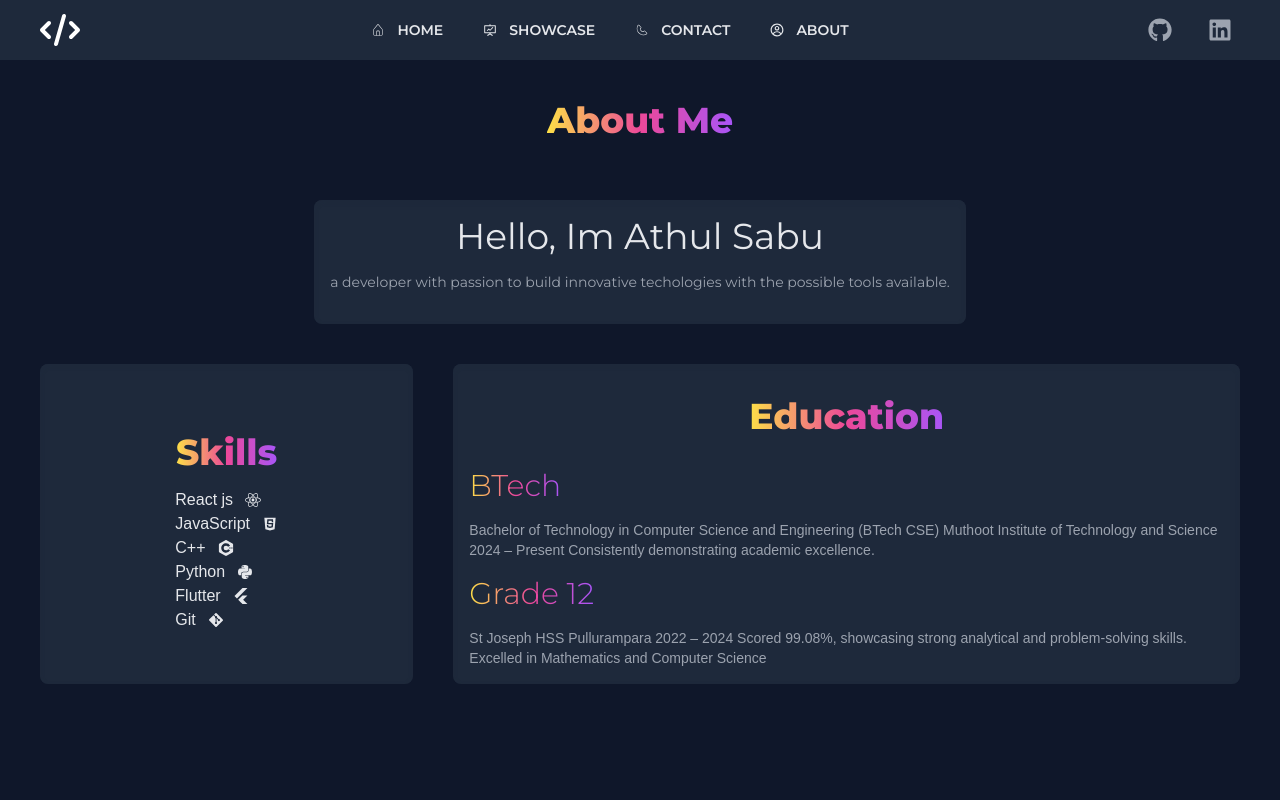
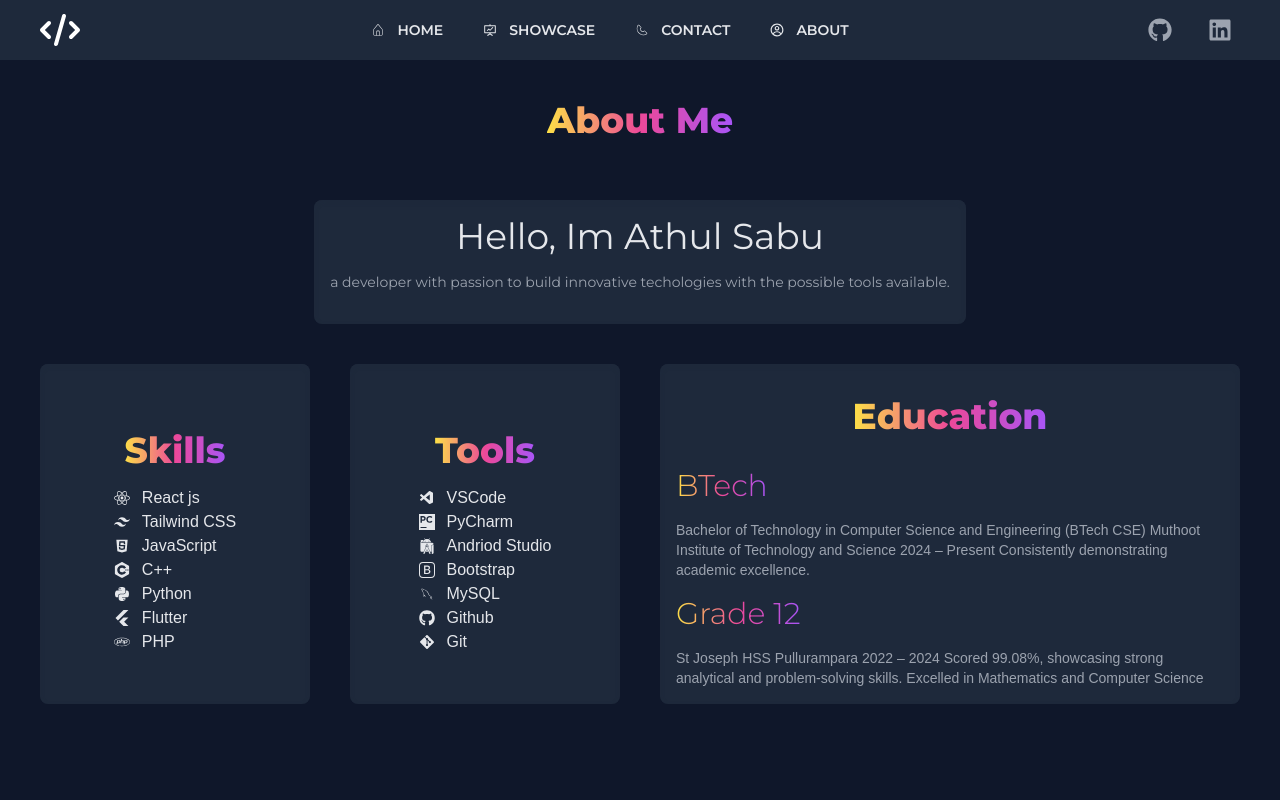
Before and after one commit to athulcoder/athulcoder.github.io, a React (Vite) app: page /about in a window 1280 px wide. Shown: the top 800 px of the page. Built offline with nearby package versions, Linux system fonts and the light colour scheme; a web font is replaced by a local one.

Commit message:
Responive added

```diff
--- a/src/components/Navbar.jsx
+++ b/src/components/Navbar.jsx
@@ -8,8 +8,8 @@ const Navbar = () => {
   return (
     <header className=" w-full bg-primary-color h-[60px] items-center flex ">
       <nav className="flex gap-40 items-center px-10  w-full justify-between max-sm:px-4">
-        <div>
-          <img src={codeICON} width={40} height={40} alt="" className="" />
+        <div className="w-[40px] h-[40px]">
+          <img src={codeICON} className="w-[40px] h-[40px]" />
         </div>
 
         <div className="flex lg:hidden cursor-pointer gap-5">
--- a/src/pages/About.jsx
+++ b/src/pages/About.jsx
@@ -1,4 +1,5 @@
 import { skills } from "../routes/skills";
+import { tools } from "../routes/tools";
 
 const About = () => {
   return (
@@ -16,7 +17,7 @@ const About = () => {
             possible tools available.
           </p>
         </div>
-        <div className="grid grid-cols-1 sm:grid-cols-3 gap-0 sm:gap-10 ">
+        <div className="grid grid-cols-1 sm:grid-cols-2  lg:grid-cols-4 gap-0 sm:gap-10 ">
           <div className="flex flex-col justify-center sm:col-span-1 items-center p-4 my-5 bg-primary-color shadow-inner shadow-slate-800 rounded-lg min-w-[200px] sm:w- ">
             <h1 className="text-2xl  lg:text-4xl my-4 font-montserrat bg-gradient-to-r from-yellow-300 via-pink-500 to-purple-500 text-transparent bg-clip-text font-extrabold">
               Skills
@@ -27,8 +28,25 @@ const About = () => {
                   key={index}
                   className="gap-3 flex text-primary-text justify-center items-center"
                 >
+                  {skill.Icon}
                   <span>{skill.name}</span>
-                  {skill.Icon}
+                </li>
+              ))}
+            </ul>
+          </div>
+
+          <div className="flex flex-col justify-center sm:col-span-1 items-center p-4 my-5 bg-primary-color shadow-inner shadow-slate-800 rounded-lg min-w-[200px] sm:w- ">
+            <h1 className="text-2xl  lg:text-4xl my-4 font-montserrat bg-gradient-to-r from-yellow-300 via-pink-500 to-purple-500 text-transparent bg-clip-text font-extrabold">
+              Tools
+            </h1>
+            <ul className="list-disc flex flex-col justify-start items-start">
+              {tools.map((tool, index) => (
+                <li
+                  key={index}
+                  className="gap-3 flex text-primary-text justify-center items-center"
+                >
+                  {tool.Icon}
+                  <span>{tool.name}</span>
                 </li>
               ))}
             </ul>
--- a/src/routes/skills.jsx
+++ b/src/routes/skills.jsx
@@ -1,13 +1,17 @@
 import { DiJavascript } from "react-icons/di";
-import { FaPython, FaReact } from "react-icons/fa";
-import { FaFlutter, FaGitAlt } from "react-icons/fa6";
+import { FaPhp, FaPython, FaReact } from "react-icons/fa";
+import { FaFlutter } from "react-icons/fa6";
 
-import { SiCplusplus } from "react-icons/si";
+import { SiCplusplus, SiTailwindcss } from "react-icons/si";
 
 export const skills = [
   {
     name: "React js",
     Icon: <FaReact></FaReact>,
+  },
+  {
+    name: "Tailwind CSS",
+    Icon: <SiTailwindcss></SiTailwindcss>,
   },
   {
     name: "JavaScript",
@@ -27,7 +31,7 @@ export const skills = [
   },
 
   {
-    name: "Git",
-    Icon: <FaGitAlt></FaGitAlt>,
+    name: "PHP",
+    Icon: <FaPhp></FaPhp>,
   },
 ];
--- a/src/routes/tools.jsx
+++ b/src/routes/tools.jsx
@@ -1,5 +1,6 @@
 import { BsBootstrap } from "react-icons/bs";
-import { FaGithub } from "react-icons/fa";
+import { DiMysql } from "react-icons/di";
+import { FaGitAlt, FaGithub } from "react-icons/fa";
 import { SiAndroidstudio, SiPycharm } from "react-icons/si";
 import { VscVscode } from "react-icons/vsc";
 
@@ -20,9 +21,16 @@ export const tools = [
     name: "Bootstrap",
     Icon: <BsBootstrap></BsBootstrap>,
   },
-
+  {
+    name: "MySQL",
+    Icon: <DiMysql></DiMysql>,
+  },
   {
     name: "Github",
     Icon: <FaGithub></FaGithub>,
   },
+  {
+    name: "Git",
+    Icon: <FaGitAlt></FaGitAlt>,
+  },
 ];
```
